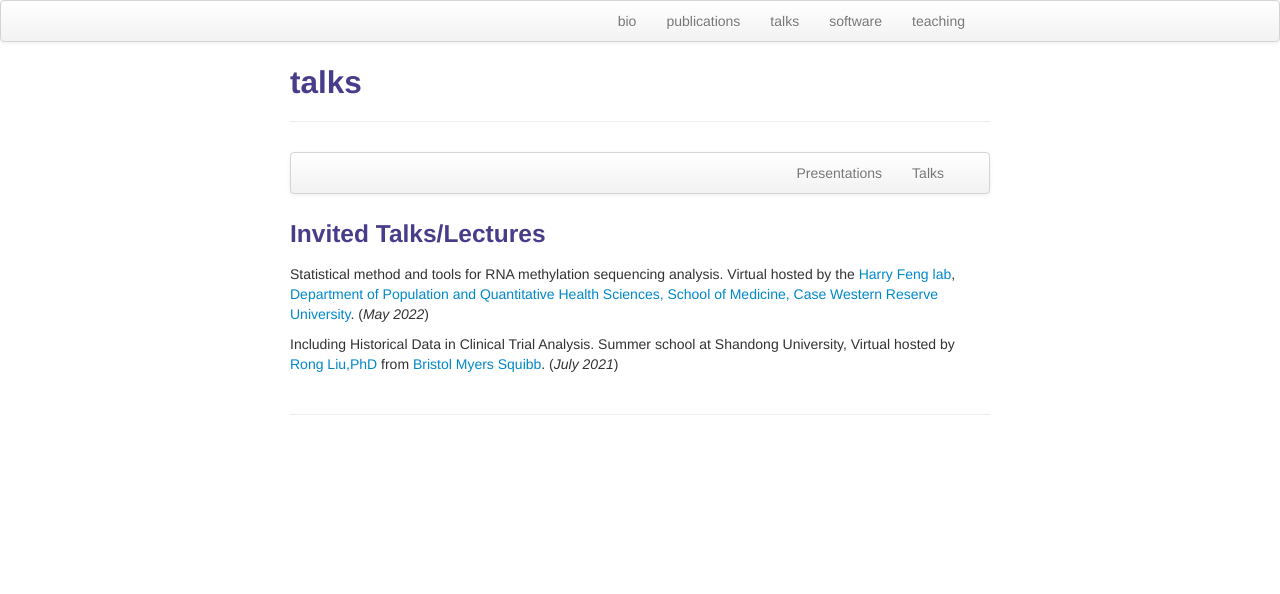
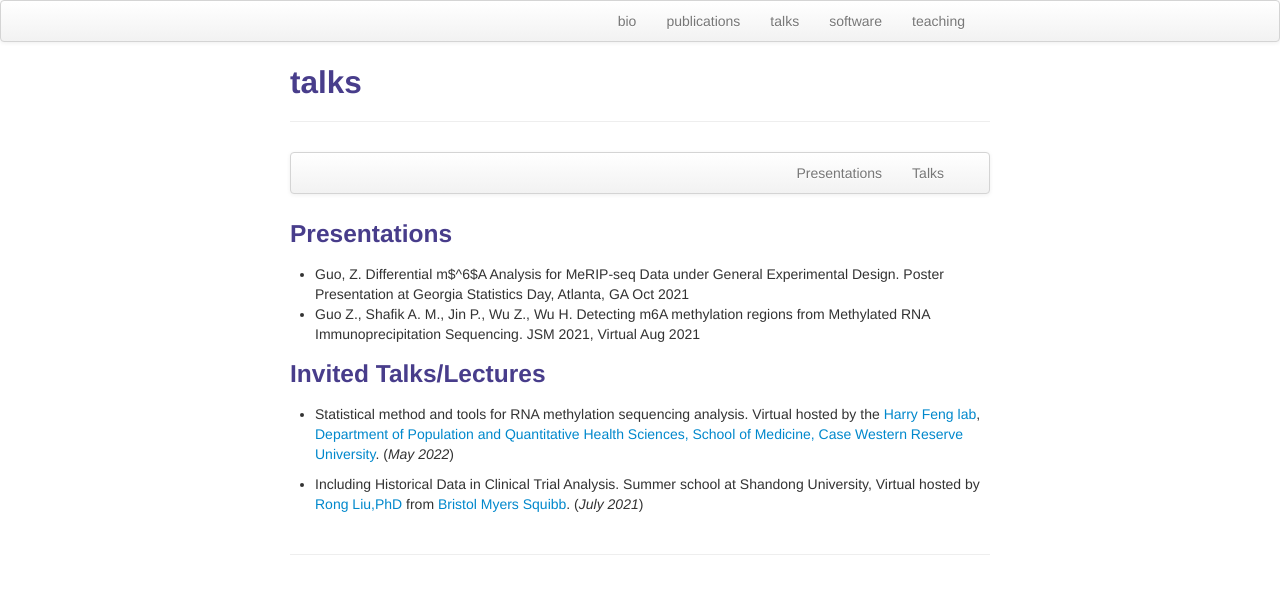
Before and after one commit to ZhenxingGuo0015/ZhenxingGuo0015.github.io, a Jekyll site: the page built from talks.md, in a window 1280 px wide. Shown: the top 594 px of the page. Built offline with Jekyll 4.4.1, drawn with Linux system fonts in a browser that asks for light colours.

Commit message:
Update talks.md

```diff
--- a/talks.md
+++ b/talks.md
@@ -14,10 +14,13 @@ description: Zhenxing Guo's talks
     </div>
 </div>
 
+### <a name="Presentations"></a> Presentations
+* Guo, Z. Differential m$^6$A Analysis for MeRIP-seq Data under General Experimental Design. Poster Presentation at Georgia Statistics Day, Atlanta, GA Oct 2021
+* Guo Z., Shafik A. M., Jin P., Wu Z., Wu H. Detecting m6A methylation regions from Methylated RNA Immunoprecipitation Sequencing. JSM 2021, Virtual  Aug 2021
+
 ### <a name="Talks"></a> Invited Talks/Lectures
-
-Statistical method and tools for RNA methylation sequencing analysis. Virtual hosted by the [Harry Feng lab](https://hfenglab.org/),
+* Statistical method and tools for RNA methylation sequencing analysis. Virtual hosted by the [Harry Feng lab](https://hfenglab.org/),
 [Department of Population and Quantitative Health Sciences, School of
 Medicine, Case Western Reserve University](https://case.edu/medicine/pqhs/). (_May 2022_)
 
-Including Historical Data in Clinical Trial Analysis. Summer school at Shandong University, Virtual hosted by [Rong Liu,PhD](https://www.linkedin.com/in/rong-liu-2a19305/) from [Bristol Myers Squibb](https://www.bms.com/). (_July 2021_)
+* Including Historical Data in Clinical Trial Analysis. Summer school at Shandong University, Virtual hosted by [Rong Liu,PhD](https://www.linkedin.com/in/rong-liu-2a19305/) from [Bristol Myers Squibb](https://www.bms.com/). (_July 2021_)
```
